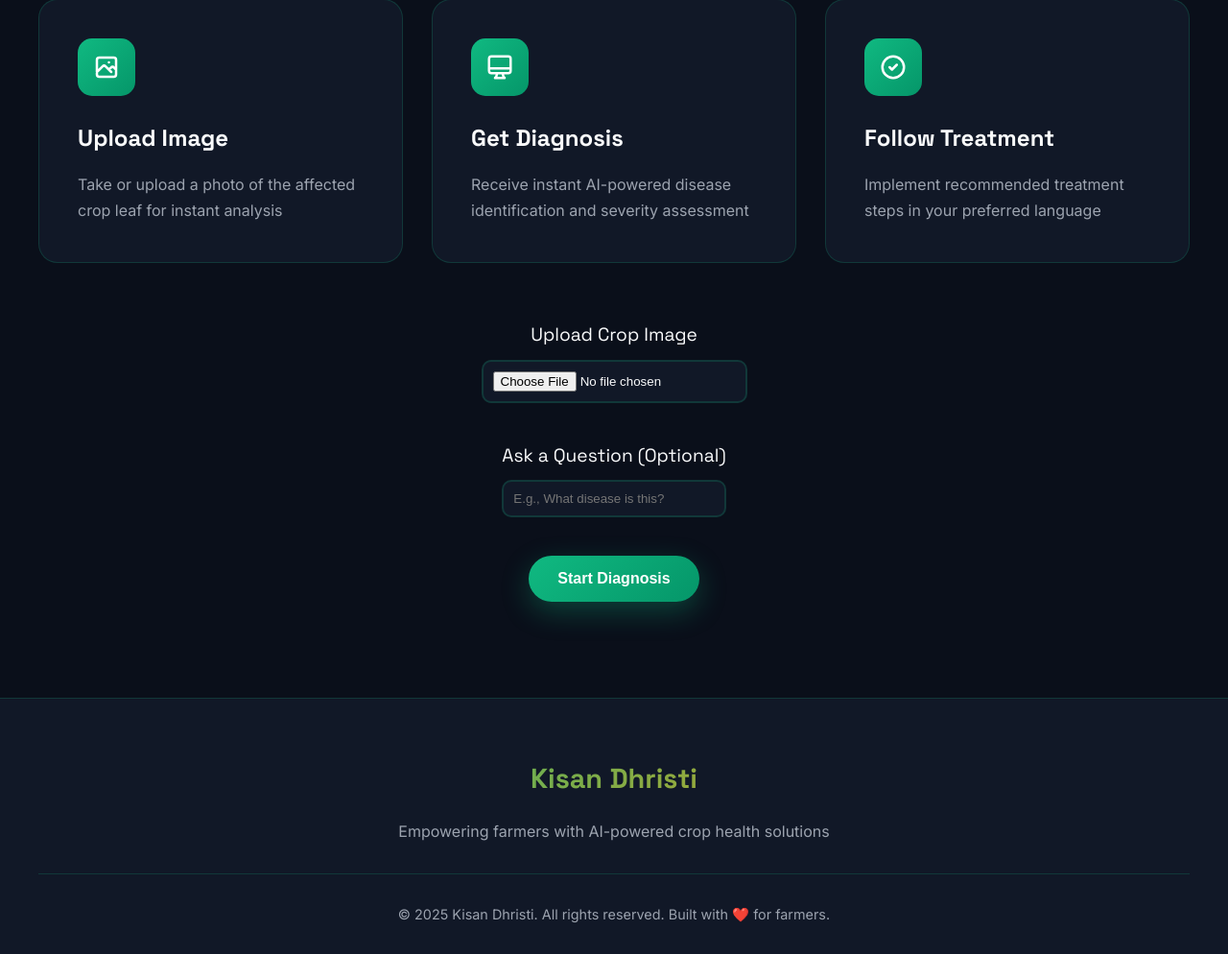
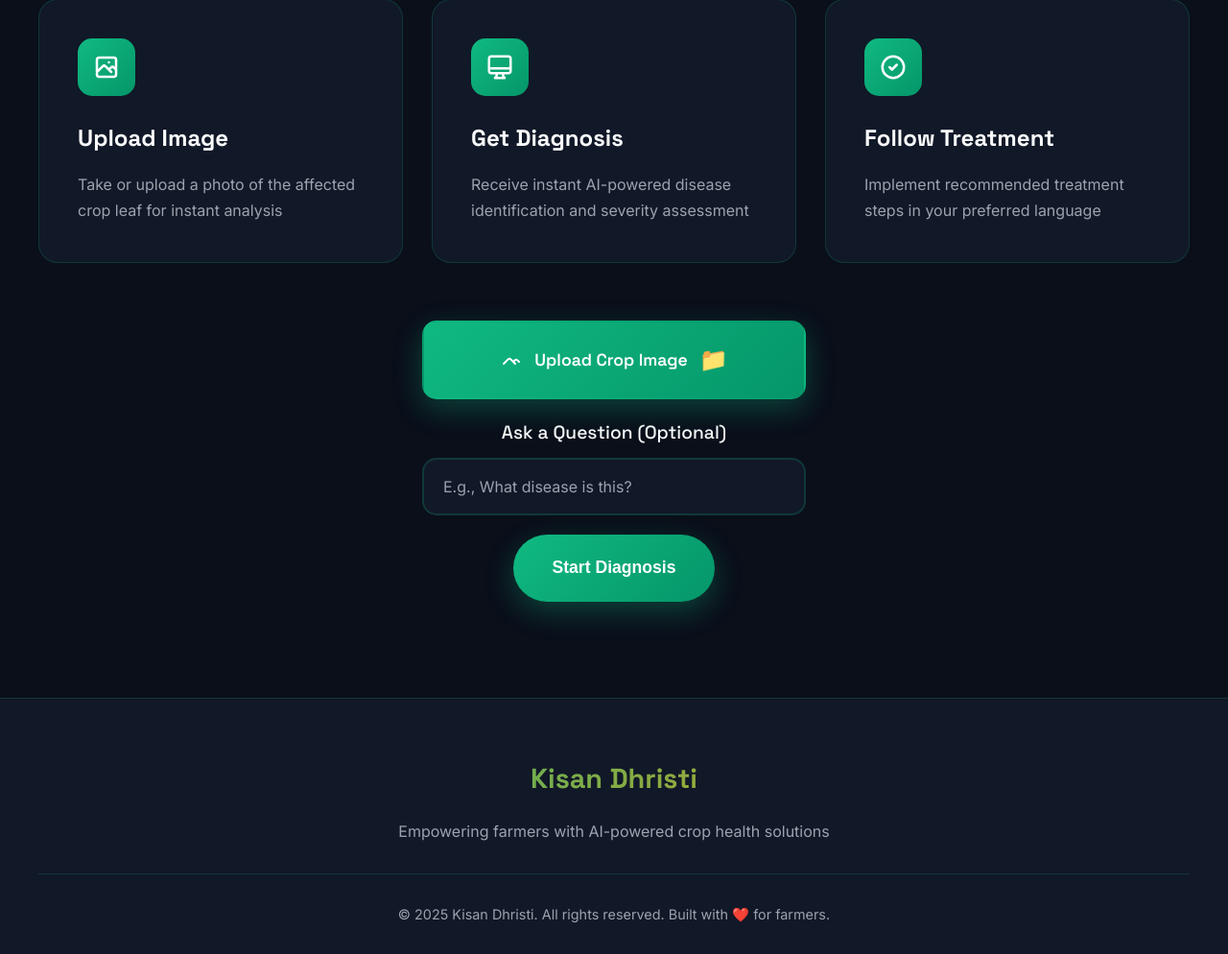
Before and after one commit to leuwenhoek/Kisan-Drishti-2.0, a Flask app: page /kisan-bot in a window 1280 px wide. Shown: the part 314-1308 px from the top of the page at 96% size. Run offline with Flask 3, Linux system fonts and the light colour scheme.

Commit message:
styled the 'choose file btn'

```diff
--- a/static/style.css
+++ b/static/style.css
@@ -532,3 +532,121 @@ footer {
     line-height: 1.8;
     font-size: 1rem;
 }
+
+/* Custom File Upload */
+.file-upload-container {
+    position: relative;
+    display: inline-block;
+    max-width: 400px;
+    width: 100%;
+}
+
+.file-input {
+    position: absolute;
+    opacity: 0;
+    width: 100%;
+    height: 100%;
+    cursor: pointer;
+}
+
+.file-upload-label {
+    display: flex;
+    align-items: center;
+    justify-content: center;
+    gap: 12px;
+    padding: 20px 30px;
+    background: linear-gradient(135deg, var(--primary), var(--primary-dark));
+    color: white;
+    border-radius: 15px;
+    font-family: 'Space Grotesk', sans-serif;
+    font-size: 1.1rem;
+    font-weight: 600;
+    cursor: pointer;
+    transition: all 0.3s ease;
+    border: 2px solid transparent;
+    box-shadow: 0 10px 30px rgba(16, 185, 129, 0.3);
+    min-height: 70px;
+    width: 100%;
+    max-width: 400px;
+    text-decoration: none;
+}
+
+.file-upload-label:hover {
+    transform: translateY(-2px);
+    box-shadow: 0 15px 40px rgba(16, 185, 129, 0.4);
+    background: linear-gradient(135deg, var(--primary-light), var(--primary));
+}
+
+.file-upload-label.has-file {
+    background: linear-gradient(135deg, var(--accent), #f59e0b);
+    box-shadow: 0 15px 40px rgba(245, 158, 11, 0.4);
+}
+
+.file-upload-label.has-file:hover {
+    background: linear-gradient(135deg, #fbbf24, var(--accent));
+}
+
+.file-upload-icon {
+    font-size: 1.5rem;
+    transition: transform 0.3s ease;
+}
+
+.file-upload-label:hover .file-upload-icon {
+    transform: scale(1.2) rotate(10deg);
+}
+
+/* Text Input Styling */
+.text-input-container {
+    max-width: 400px;
+    width: 100%;
+}
+
+.input-label {
+    display: block;
+    font-family: 'Space Grotesk', sans-serif;
+    font-size: 1.2rem;
+    color: var(--text-primary);
+    margin-bottom: 10px;
+    font-weight: 500;
+}
+
+.text-input {
+    padding: 18px 20px;
+    border: 2px solid var(--border);
+    border-radius: 15px;
+    background: var(--bg-card);
+    color: var(--text-primary);
+    font-size: 1rem;
+    width: 100%;
+    max-width: 400px;
+    transition: all 0.3s ease;
+    font-family: 'Inter', sans-serif;
+}
+
+.text-input::placeholder {
+    color: var(--text-secondary);
+}
+
+.text-input:focus {
+    outline: none;
+    border-color: var(--primary);
+    box-shadow: 0 0 0 4px rgba(16, 185, 129, 0.1);
+    background: rgba(255, 255, 255, 0.05);
+}
+
+/* Large Button */
+.btn-large {
+    padding: 20px 40px;
+    font-size: 1.1rem;
+    min-height: 70px;
+}
+
+/* Responsive */
+@media (max-width: 768px) {
+    .file-upload-label,
+    .text-input,
+    .btn-large {
+        max-width: 100% !important;
+        margin: 0 10px;
+    }
+}
--- a/templates/kisan_bot.html
+++ b/templates/kisan_bot.html
@@ -40,29 +40,58 @@
     </div>
     <div style="text-align: center; margin-top: 60px;">
         <form action="{{ url_for('kisan_bot') }}" method="POST" enctype="multipart/form-data" class="upload-form">
-            <div style="margin-bottom: 20px;">
-                <label for="crop-image" style="display: block; font-family: 'Space Grotesk', sans-serif; font-size: 1.2rem; color: var(--text-primary); margin-bottom: 10px;">
-                    Upload Crop Image
+            <!-- Custom File Upload -->
+            <div class="file-upload-container">
+                <label for="crop-image" class="file-upload-label">
+                    <svg width="24" height="24" fill="none" stroke="currentColor" viewBox="0 0 24 24">
+                        <path stroke-linecap="round" stroke-linejoin="round" stroke-width="2" d="M4 16l4.586-4.586a2 2 0 012.828 0L16 16m-2-2l1.586-1.586a2 2 0 012.828 0L20 14"/>
+                    </svg>
+                    <span id="file-label-text">Upload Crop Image</span>
+                    <span class="file-upload-icon">📁</span>
                 </label>
-                <input type="file" id="crop-image" name="crop-image" accept="image/*" required style="padding: 10px; border: 2px solid var(--border); border-radius: 10px; background: var(--bg-card); color: var(--text-primary); width: 100%; max-width: 400px;">
+                <input type="file" id="crop-image" name="crop-image" accept="image/*" required class="file-input">
             </div>
-            <div style="margin-bottom: 20px;">
-                <label for="query" style="display: block; font-family: 'Space Grotesk', sans-serif; font-size: 1.2rem; color: var(--text-primary); margin-bottom: 10px;">
+
+            <div class="text-input-container">
+                <label for="query" class="input-label">
                     Ask a Question (Optional)
                 </label>
-                <input type="text" id="query" name="query" placeholder="E.g., What disease is this?" style="padding: 10px; border: 2px solid var(--border); border-radius: 10px; background: var(--bg-card); color: var(--text-primary); width: 100%; max-width: 400px;">
+                <input type="text" id="query" name="query" placeholder="E.g., What disease is this?" class="text-input">
             </div>
-            <button type="submit" class="btn btn-primary">Start Diagnosis</button>
+
+            <button type="submit" class="btn btn-primary btn-large">Start Diagnosis</button>
         </form>
+
         {% if diagnosis %}
         <div class="card diagnosis-card">
             <h3 style="font-family: 'Space Grotesk', sans-serif; font-size: 1.5rem; color: var(--text-primary); margin-bottom: 15px;">Diagnosis Result</h3>
-            <p style="color: var(--text-secondary); line-height: 1.7; white-space: pre-wrap;">{{ diagnosis }}</p>
+            <div style="background: rgba(255,255,255,0.05); padding: 20px; border-radius: 10px; border-left: 4px solid var(--primary);">
+                <p style="color: var(--text-primary); line-height: 1.8; white-space: pre-wrap; margin: 0; font-size: 1.1rem;">{{ diagnosis }}</p>
+            </div>
             {% if image_path %}
-            <img src="{{ url_for('static', filename=image_path) }}" alt="Uploaded Crop Image" style="max-width: 100%; border-radius: 10px; margin-top: 20px; max-height: 300px;">
+            <img src="{{ url_for('static', filename=image_path) }}" alt="Uploaded Crop Image" style="max-width: 100%; border-radius: 10px; margin-top: 20px; max-height: 300px; box-shadow: 0 4px 20px rgba(0,0,0,0.1);">
             {% endif %}
         </div>
         {% endif %}
     </div>
 </section>
+
+<script>
+document.addEventListener('DOMContentLoaded', function() {
+    const fileInput = document.getElementById('crop-image');
+    const fileLabel = document.querySelector('.file-upload-label');
+    const fileLabelText = document.getElementById('file-label-text');
+
+    fileInput.addEventListener('change', function() {
+        if (this.files && this.files[0]) {
+            const fileName = this.files[0].name;
+            fileLabelText.textContent = fileName.length > 25 ? fileName.substring(0, 25) + '...' : fileName;
+            fileLabel.classList.add('has-file');
+        } else {
+            fileLabelText.textContent = 'Upload Crop Image';
+            fileLabel.classList.remove('has-file');
+        }
+    });
+});
+</script>
 {% endblock %}
```
